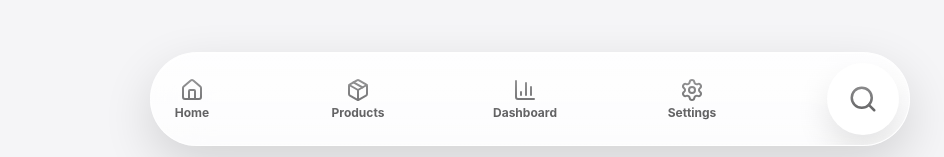
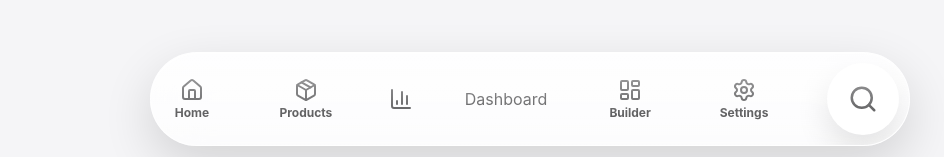
Before and after one commit to omidshokri/Siloam-inventory, a Next.js app: page /dashboard in a window 1280 px wide. Shown: the part 640-797 px from the top of the page, without its empty margins (110-1054 px from the left). Built offline with nearby package versions, Linux system fonts and the light colour scheme; no server answers; the database is empty.

Commit message:
fix builder nav and export build

```diff
--- a/components/BottomNav.tsx
+++ b/components/BottomNav.tsx
@@ -1,11 +1,11 @@
 "use client";
-
+import { BarChart3 } from "lucide-react";
 import { useEffect, useRef, useState } from "react";
 import Link from "next/link";
 import {
   Home,
   Package,
-  BarChart3,
+  LayoutDashboard,
   Settings,
   Search,
   Camera,
@@ -120,11 +120,12 @@ export default function BottomNav() {
               <span>Products</span>
             </Link>
 
-            <Link href="/dashboard" className="bottom-nav-item">
               <BarChart3 size={24} />
-              <span>Dashboard</span>
-            </Link>
-
+  <span>Dashboard</span>
+<Link href="/dashboard/builder" className="bottom-nav-item">
+  <LayoutDashboard size={24} />
+  <span>Builder</span>
+</Link>
             <Link href="/settings" className="bottom-nav-item">
               <Settings size={24} />
               <span>Settings</span>
```
